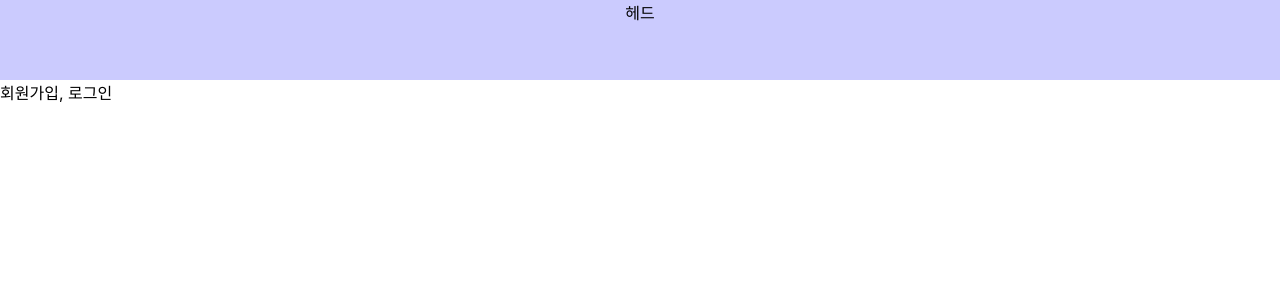
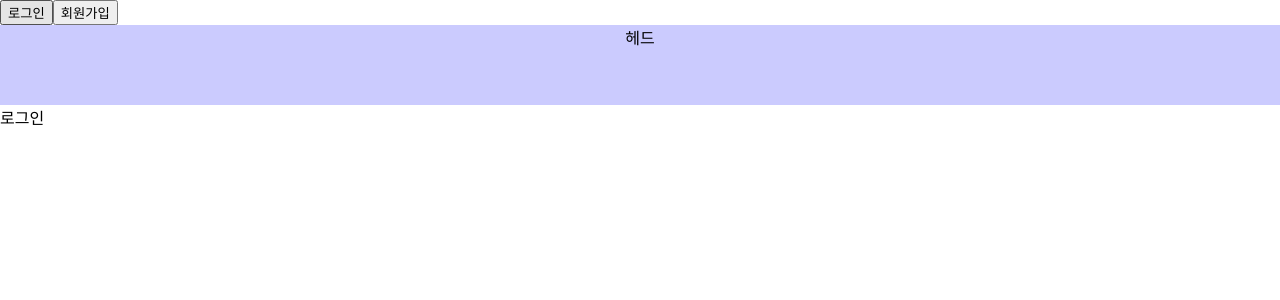
Before and after one commit to moduri/getoldcar, a React (Create React App) app: page /register/1 in a window 1280 px wide. Shown: the top 300 px of the page. Built offline with nearby package versions, Linux system fonts and the light colour scheme.

Commit message:
add navigate

```diff
--- a/src/App.js
+++ b/src/App.js
@@ -11,7 +11,7 @@ function App() {
     <BrowserRouter>
       <Header />
       <Routes>
-        <Route path="post" element={<Post />} />
+        <Route path="/" element={<Post />} />
         <Route path="write" element={<Write />} />
         <Route path="register/:path" element={<Register />} />
       </Routes>
--- a/src/components/common/Header.js
+++ b/src/components/common/Header.js
@@ -1,9 +1,27 @@
 import React from "react";
 import styled from "styled-components";
+import { useNavigate } from "react-router-dom";
 
 function Header() {
+  const navigate = useNavigate();
   return (
     <>
+      <div>
+        <button
+          onClick={() => {
+            navigate("register/1");
+          }}
+        >
+          로그인
+        </button>
+        <button
+          onClick={() => {
+            navigate("register/0");
+          }}
+        >
+          회원가입
+        </button>
+      </div>
       <Head>헤드</Head>
     </>
   );
--- a/src/pages/Register.js
+++ b/src/pages/Register.js
@@ -3,9 +3,9 @@ import { useParams } from "react-router-dom";
 
 const Register = () => {
   const params = useParams();
-  console.log(params);
+  const result = Number(params.path);
 
-  return <div>회원가입, 로그인</div>;
+  return <div>{result ? <div>로그인</div> : <div>회원가입</div>}</div>;
 };
 
 export default Register;
```
